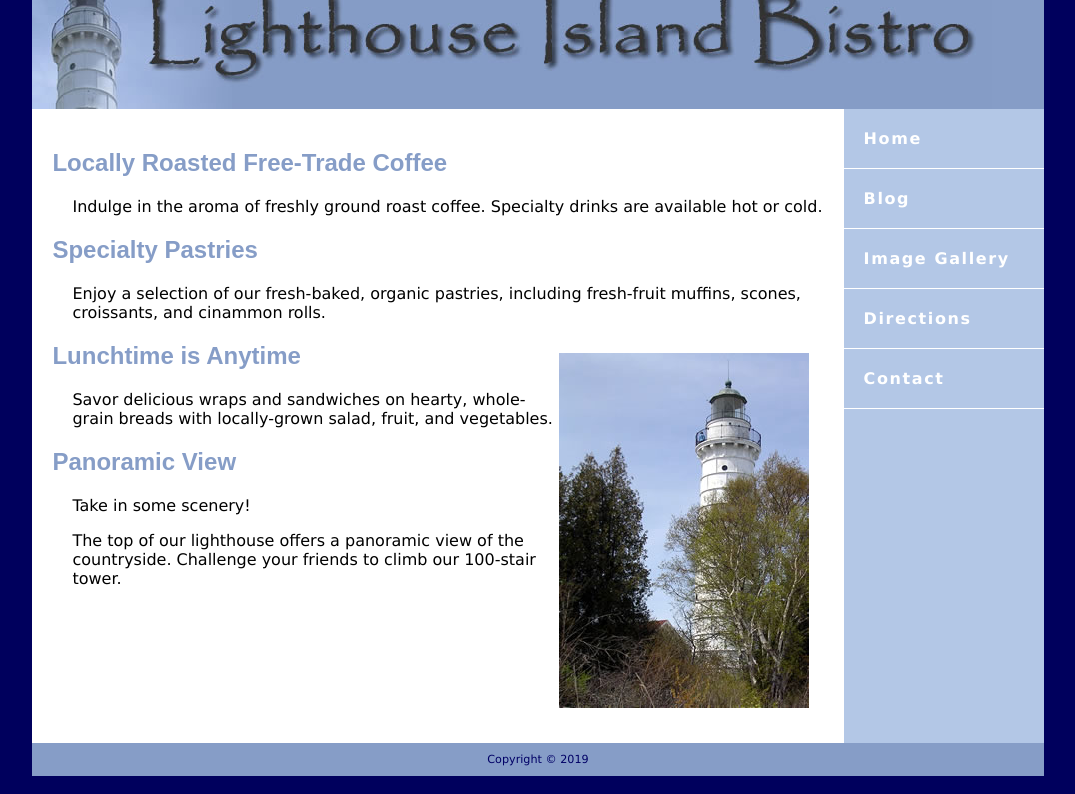
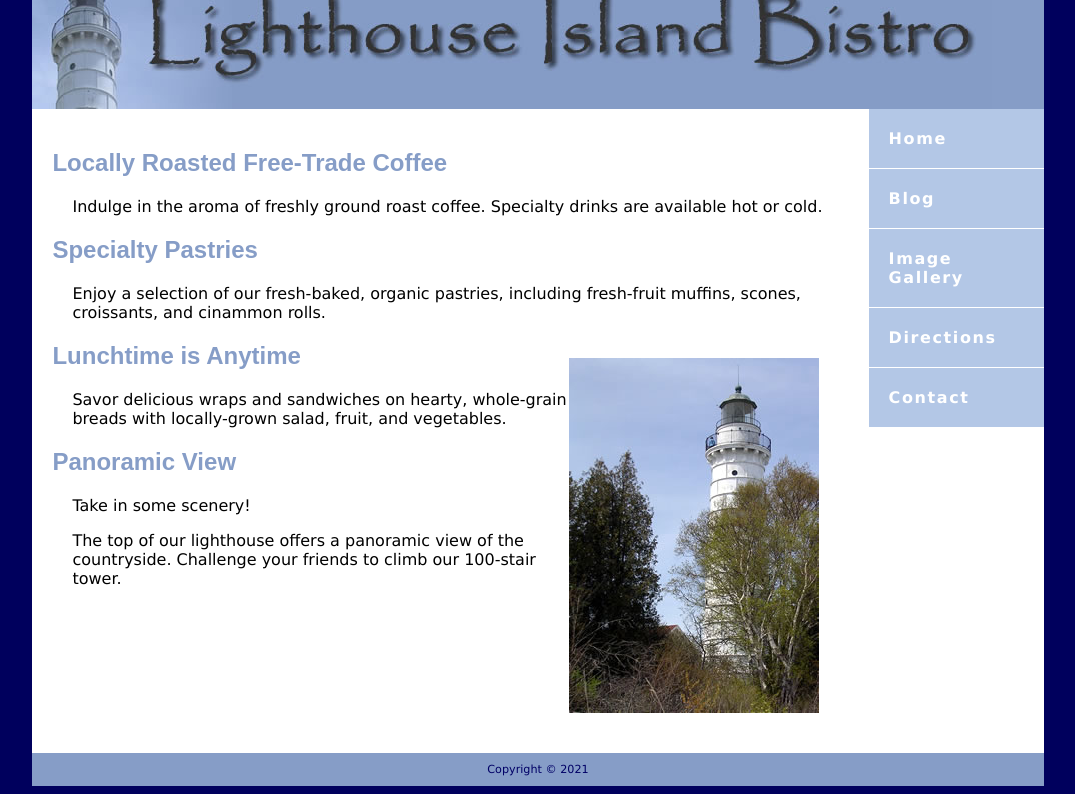
Before and after one commit to 44144Sp21/ch6inclassnotes-Kupawaki, a plain HTML site: page index.html in a window 1280 px wide. Shown: the part 62-856 px from the top of the page, without its empty margins (102-1177 px from the left). Drawn offline with Linux system fonts and the light colour scheme.

Commit message:
Chp6InClassNotes
Learned the float property and how to use it.

```diff
--- a/index.html
+++ b/index.html
@@ -40,7 +40,7 @@
            </main>
 
            <footer>
-               Copyright &copy; 2019
+               Copyright &copy; 2021
            </footer>
         </div>
     </body>
--- a/lighthouse.css
+++ b/lighthouse.css
@@ -7,12 +7,14 @@ body
 header
 {
     background-color: #869dc7;
+
     height: 150px;
     margin-bottom: 0px;
     background-image: url(images/lighthousebanner.jpg);
     background-repeat: no-repeat;
 }
 
+/*Text image replacment*/
 h1
 {
     text-indent: 100%;
@@ -39,31 +41,36 @@ footer
 {
     margin: 0 auto;
     width: 80%;
+    color: #000066;
+
     min-width: 960px;
     max-width: 1200px;
-    background-color: #b3c7e6;
-    color: #000066;
+    background-color: #ffffff;
 }
 
+/* float nav to the next element on the page (main)*/
 nav
 {
     font-weight: bold;
     letter-spacing: 0.1em;
+
     float: right;
-    width: 200px;
+    width: 175px;
+    margin-left: 10px;
 }
 
 nav ul
 {
     list-style-type: none;
+
     margin: 0px;
     padding: 0px;
 }
-
 nav a
 {
     background-color: #b3c7e6;
     border-bottom: 1px solid #ffffff;
+
     text-decoration: none;
     padding: 20px;
     display: block;
@@ -94,13 +101,14 @@ main ul{list-style-type: none;}
 main li
 {
     width: 225px;
-    display: inline-block;
     padding-bottom: 10px;
     margin: 10px;
     background-color: #eaeaea;
     text-align: center;
     font-style: italic;
     font-family: Georgia, serif;
+
+    display: inline-block;
 }
 
 main p
@@ -116,6 +124,7 @@ aside
     padding: 20px;
     font-size: 80%;
     box-shadow: 5px 5px 5px #333333;
+
     float: right;
     position: relative;
     top: -40px;
@@ -144,5 +153,5 @@ article header
 #floatright
 {
     float: right;
-    margin: 15px;
+    margin: 20px;
 }
```
Also changed, not shown: blog.html (+2 -2 lines), images.html (+8 -3 lines).
